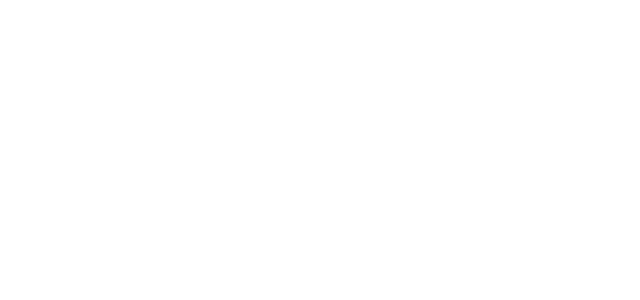
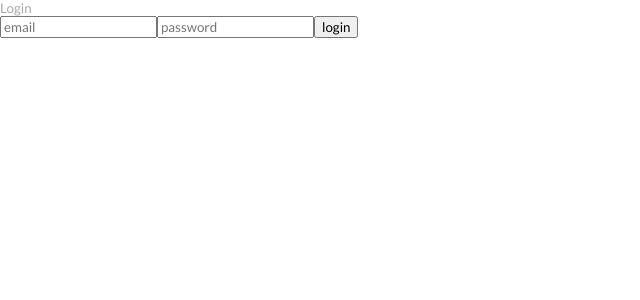
Before and after one commit to schramm-famm/me-you, a Vue app: page / in a window 1280 px wide. Shown: the top 300 px of the page, without its empty margins (0-640 px from the left). Built offline with nearby package versions, Linux system fonts and the light colour scheme.

Commit message:
Add basic "working" login code
No logout or register yet.

```diff
--- /dev/null
+++ b/src/components/auth/Login.vue
@@ -0,0 +1,63 @@
+<template>
+  <div class="login">
+    <div >
+      <h2>Login</h2>
+      <p v-if="$route.query.redirect">
+        You need to login first.
+      </p>
+      <form @submit.prevent="login">
+        <label><input v-model="email" placeholder="email"></label>
+        <label><input v-model="pass" placeholder="password" type="password"></label>
+        <button type="submit">login</button>
+        <p v-if="error" class="error">Bad login information</p>
+      </form>
+    </div>
+  </div>
+</template>
+
+<script>
+import auth from './auth';
+
+const data = () => ({
+  email: '',
+  pass: '',
+  error: false,
+});
+
+/* Vue instance computed functions */
+function token() {
+  return this.$store.state.token;
+}
+
+/* Vue instance lifecycle hooks */
+function created() {}
+
+function mounted() {}
+
+export default {
+  name: 'Login',
+  data,
+  created,
+  mounted,
+  computed: {
+    token,
+  },
+  methods: {
+    login() {
+      auth.login(this.email, this.pass, (loggedIn) => {
+        if (!loggedIn) {
+          console.log('failed to log in!');
+          this.error = true;
+        } else {
+          console.log('logged in!');
+          console.log(this.$route.query.redirect);
+          this.$router.replace(this.$route.query.redirect || '/conversations');
+        }
+      });
+    },
+  },
+};
+</script>
+
+<style scoped>
+</style>
--- /dev/null
+++ b/src/components/auth/auth.js
@@ -0,0 +1,48 @@
+function pretendRequest(email, pass, callback) {
+  setTimeout(() => {
+    if (email === 'joe@example.com' && pass === 'password1') {
+      callback({
+        authenticated: true,
+        token: Math.random().toString(36).substring(7),
+      });
+    } else {
+      callback({ authenticated: false });
+    }
+  }, 0);
+}
+
+export default {
+  login(email, pass, callback) {
+    if (localStorage.getItem('token')) {
+      if (callback) callback(true);
+      this.onChange(true);
+      return;
+    }
+    pretendRequest(email, pass, (res) => {
+      if (res.authenticated) {
+        localStorage.setItem('token', res.token);
+        if (callback) callback(true);
+        this.onChange(true);
+      } else {
+        if (callback) callback(false);
+        this.onChange(false);
+      }
+    });
+  },
+
+  getToken() {
+    return localStorage.getItem('token');
+  },
+
+  logout(callback) {
+    localStorage.removeItem('token');
+    if (callback) callback();
+    this.onChange(false);
+  },
+
+  loggedIn() {
+    return !!localStorage.getItem('token');
+  },
+
+  onChange() {},
+};
--- a/src/router/index.js
+++ b/src/router/index.js
@@ -3,13 +3,42 @@ import VueRouter from 'vue-router';
 import Conversations from '../views/Conversations.vue';
 import Conversation from '../components/conversation/Conversation.vue';
 import ConversationsHome from '../components/ConversationsHome.vue';
+import LandingPage from '../views/LandingPage.vue';
+import auth from '../components/auth/auth';
 
 Vue.use(VueRouter);
 
+function requireAuth(to, from, next) {
+  if (!auth.loggedIn()) {
+    next({
+      path: '/',
+      query: { redirect: to.fullPath },
+    });
+  } else {
+    next();
+  }
+}
+
+function checkLoggedIn(to, from, next) {
+  if (auth.loggedIn()) {
+    next({
+      path: '/conversations',
+    });
+  } else {
+    next();
+  }
+}
+
 const routes = [
+  {
+    path: '/',
+    component: LandingPage,
+    beforeEnter: checkLoggedIn,
+  },
   {
     path: '/conversations',
     component: Conversations,
+    beforeEnter: requireAuth,
     children: [
       {
         path: '',
--- /dev/null
+++ b/src/views/LandingPage.vue
@@ -0,0 +1,16 @@
+<template>
+  <div class="landing-page">
+    <Login/>
+  </div>
+</template>
+
+<script>
+import Login from '../components/auth/Login.vue';
+
+export default {
+  name: 'Conversations',
+  components: {
+    Login,
+  },
+};
+</script>
```
